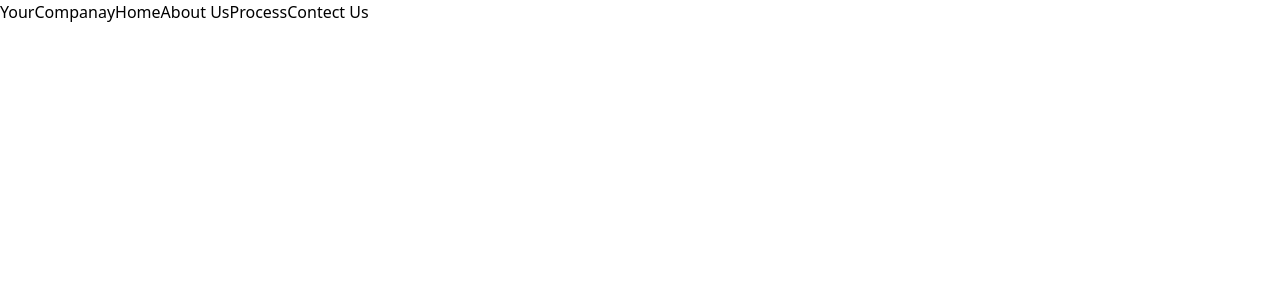
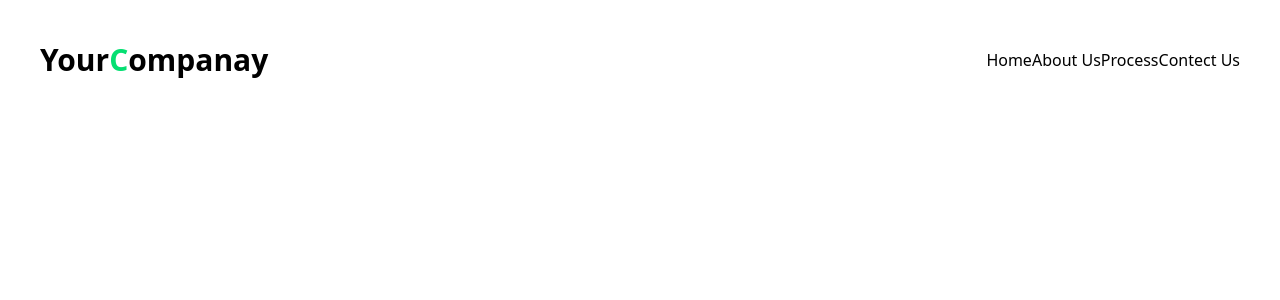
Before and after one commit to PrakashSingh65/Ecommerce-website, a React app: page / in a window 1280 px wide. Shown: the top 300 px of the page. Built offline with nearby package versions, Linux system fonts and the light colour scheme; the HTML template or start-up script is replaced by a standard one.

Commit message:
Refactor Navbar component to improve layout and styling

```diff
--- a/src/components/Navbar/navbar.jsx
+++ b/src/components/Navbar/navbar.jsx
@@ -11,10 +11,10 @@ const Header = ({ children }) => {
 const navbar = () => {
   return (
     <div>
-        <Header>
-            <nav className='flex'>
-                <a href="#">
-                    Your<span>C</span>ompanay
+        <Header className="bg-white">
+            <nav className='max-w-[1400px] mx-auto px-10 h-[15vh] flex justify-between items-center'>
+                <a href="#" className='text-3xl font-bold'>
+                    Your<span className='text-green-400'>C</span>ompanay
                 </a>
 
                 <ul className='flex'>
```
